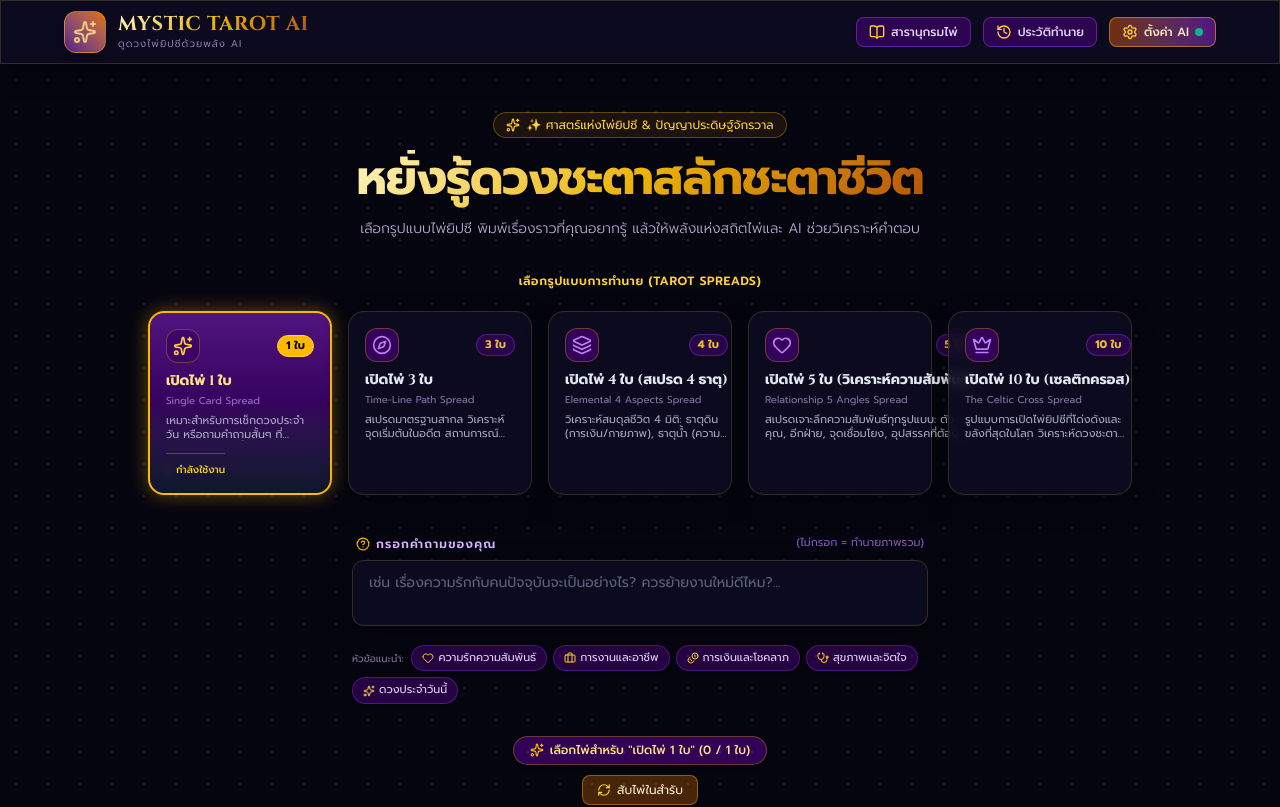
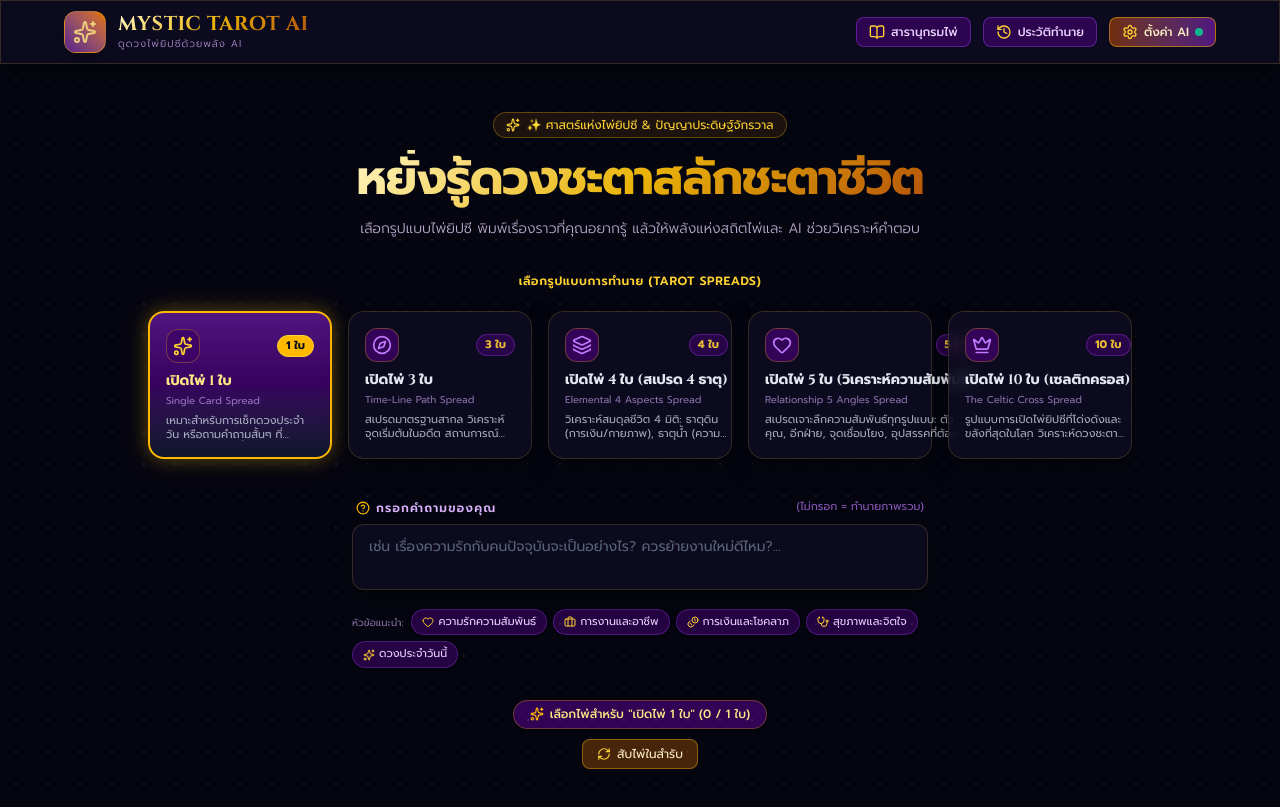
Before and after one commit to pondz1/MysticTarot, a React (Vite) app: page / in a window 1280 px wide. Shown: the top 807 px of the page. Built offline with nearby package versions, Linux system fonts and the light colour scheme.

Commit message:
style: removeกำลังใช้งาน status badge from spread selector cards

```diff
--- a/src/components/SpreadSelector.tsx
+++ b/src/components/SpreadSelector.tsx
@@ -80,13 +80,6 @@ export const SpreadSelector: React.FC<SpreadSelectorProps> = ({
                   {spread.description}
                 </p>
               </div>
-
-              {isSelected && (
-                <div className="mt-2 pt-1.5 sm:mt-3 sm:pt-2 border-t border-amber-400/30 text-[9px] sm:text-[10px] text-amber-300 font-medium flex items-center gap-1">
-                  <span className="w-1.5 h-1.5 rounded-full bg-amber-400 animate-ping shrink-0" />
-                  <span className="truncate">กำลังใช้งาน</span>
-                </div>
-              )}
             </button>
           );
         })}
```
